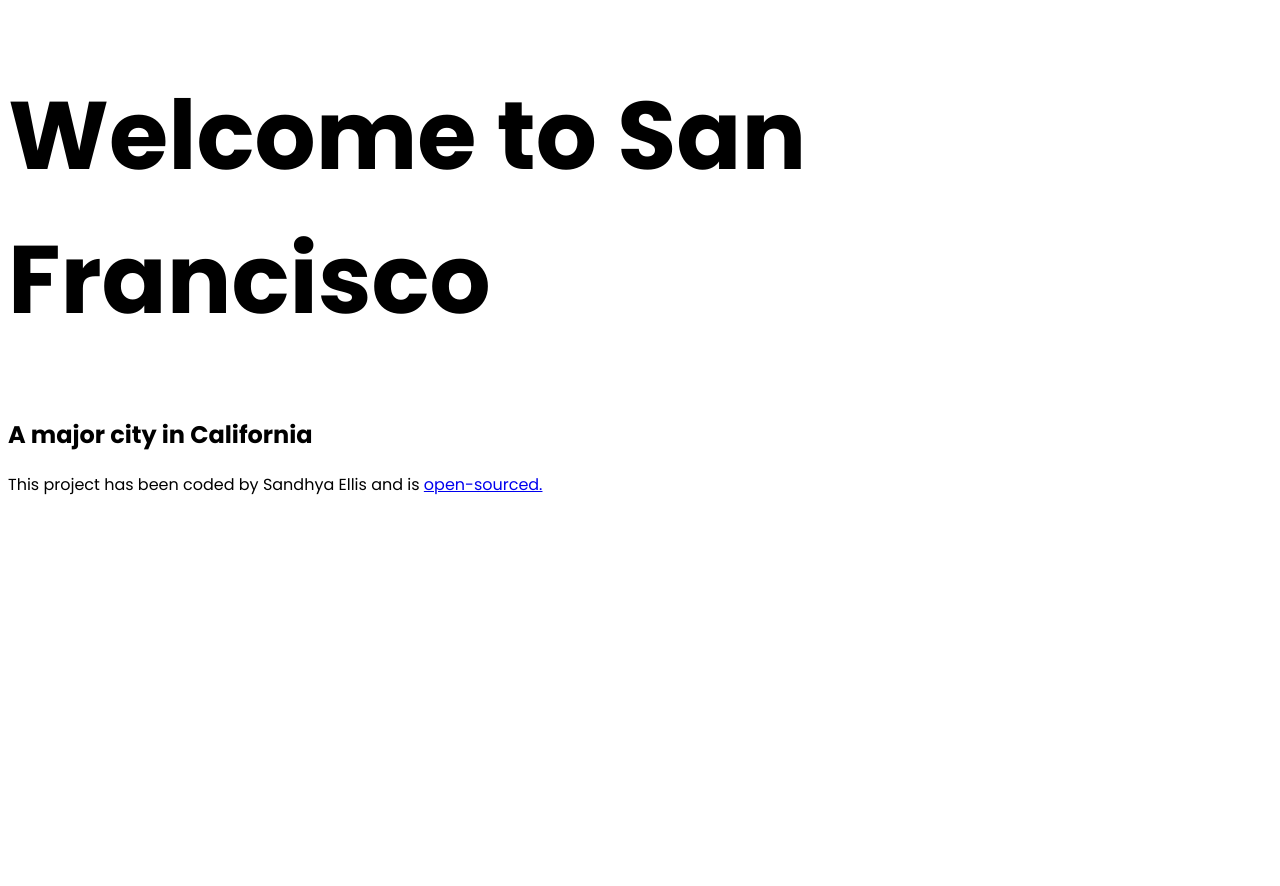
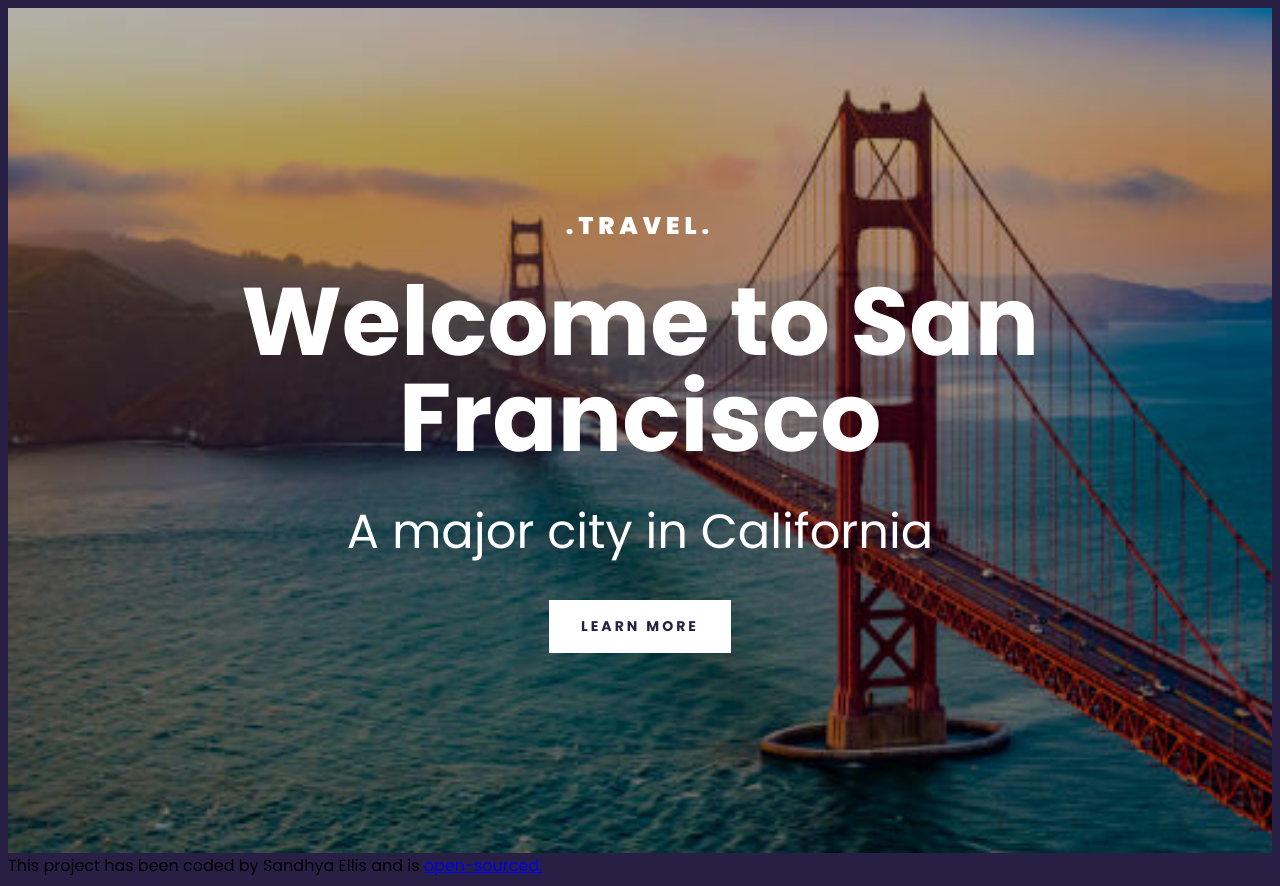
Before and after one commit to sandye604x/SanFrancisco-travel-project, a plain HTML site: page index.html in a window 1280 px wide. Before the commit the page ends 800 px from the top, so only its background shows below. Drawn offline with Linux system fonts and the light colour scheme.

Commit message:
Added the header of the HTML page

```diff
--- a/index.html
+++ b/index.html
@@ -10,14 +10,18 @@
     <title>HomePage</title>
 </head>
 <body>
-
+<div class="container">
+ <header>
+    <h3>
+        .TRAVEL.
+    </h3>
     <h1>Welcome to San Francisco</h1>
     <h2>A major city in California</h2>
-
-
+    <a href="">Learn More</a>
+ </header>
     <footer>
         This project has been coded by Sandhya Ellis and is <a href="https://github.com/sandye604x/SanFrancisco-travel-project" target="_blank">open-sourced.</open-sourced></a>
     </footer>
-
+</div>
 </body>
 </html>
--- a/src/styles.css
+++ b/src/styles.css
@@ -1,10 +1,74 @@
 body {
   font-family: "Poppins", sans-serif;
   font-style: normal;
+  background-color:#272044;
 }
 
-h1 {
+header {
+    background-image:linear-gradient(rgba(0, 0, 0, 0.3), rgba(0, 0,0, 0.4)), url("../images/Goldengatebridge.jpg");
+    background-repeat: no-repeat;
+    background-size:cover;
+    color:white;
+    text-align:center;
+    padding: 200px 0;
+}
+
+header h1 {
   font-weight: 700;
   font-size: 96px;
-  line-height: 144px;
+  line-height: 1;
+  margin: 30px 0;
 }
+
+header h2 {
+  font-weight:400;
+  font-size:48px;
+  line-height:1.5;
+  margin:0;
+}
+
+header h3 {
+  font-weight:900;
+  font-size:24px;
+  line-height:1.5;
+  letter-spacing:5px;
+  margin:0;
+}
+
+header a {
+  font-weight:700;
+  font-size:14px;
+  line-height:1.5;
+  padding:16px 32px;
+  text-align:center;
+  letter-spacing:3px;
+  text-transform: uppercase;
+  background:white;
+  text-decoration:none;
+  color:#272044;
+  margin-top:32px;
+  display:inline-block;
+}
+
+.container {
+   max-width:1400px;
+   margin:0 auto;
+}
+
+@media(max-width:900px) {
+   header {
+     padding:60px 0;
+   }
+
+  header h1 {
+    font-size:48px;
+  }
+
+  header h2 {
+    font-size: 20px;
+  }
+
+  header h3 {
+    font-size:12px;
+  }
+}
```
Also changed, not shown: images/Goldengatebridge.jpg (added).
